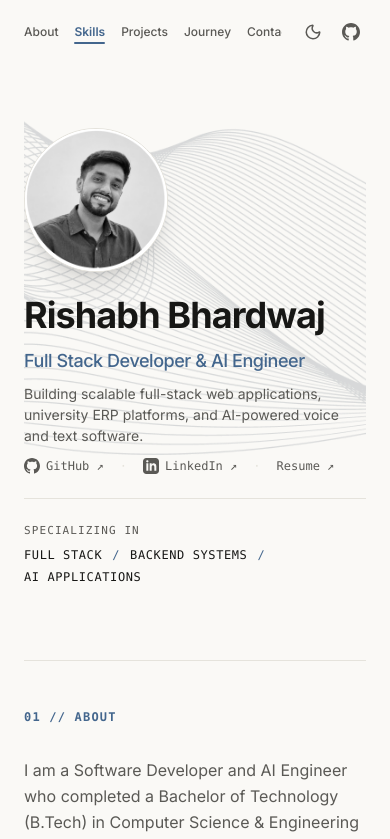
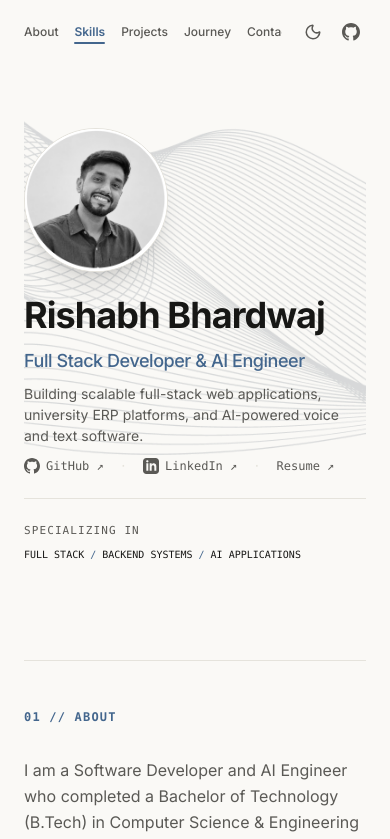
Before and after one commit to rishabhbhardwaj-dev/rishabh-portfolio, a React (Vite) app: page / in a window 390 px wide. Shown: the top 839 px of the page. Built offline with nearby package versions, Linux system fonts and the light colour scheme.

Commit message:
style: keep editorial roles on one line on mobile

```diff
--- a/src/sections/Hero.jsx
+++ b/src/sections/Hero.jsx
@@ -125,7 +125,7 @@ export default function Hero() {
             <h3 className="text-[11px] sm:text-xs font-mono font-medium tracking-widest text-textSecondary uppercase">
               SPECIALIZING IN
             </h3>
-            <div className="flex flex-wrap items-center gap-x-2.5 sm:gap-x-3 gap-y-1.5 mt-2 text-xs sm:text-sm font-mono font-medium tracking-wider text-textPrimary">
+            <div className="flex flex-nowrap items-center gap-x-1.5 sm:gap-x-3 mt-2 text-[10px] sm:text-sm font-mono font-medium tracking-normal sm:tracking-wider text-textPrimary">
               <span className="whitespace-nowrap">FULL STACK</span>
               <span className="text-primary font-normal select-none" aria-hidden="true">/</span>
               <span className="whitespace-nowrap">BACKEND SYSTEMS</span>
```
